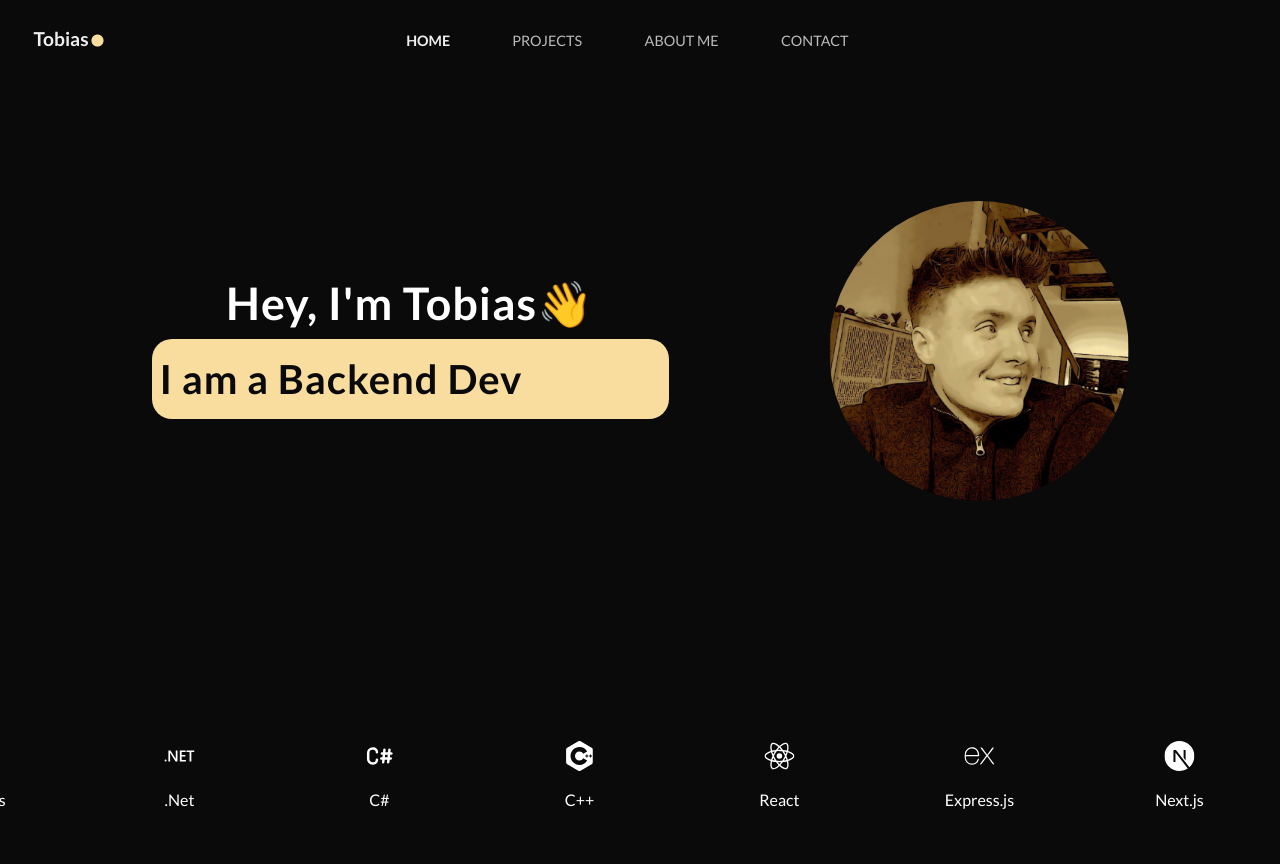
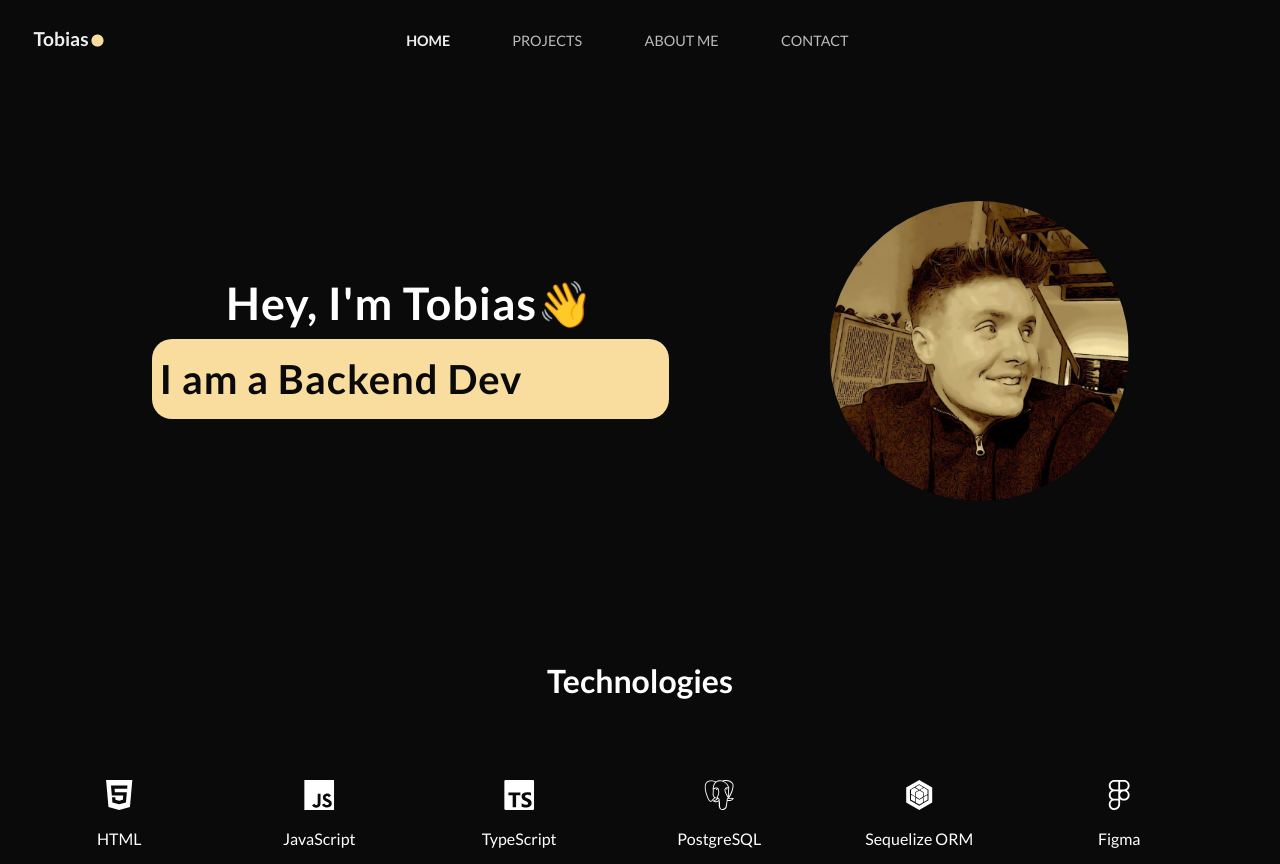
Before and after one commit to TobiasAagaard/portfolio, a React (Vite) app in the folder Frontend/: page / in a window 1280 px wide. Before the commit the page ends 825 px from the top, so only its background shows below. Built offline with nearby package versions, Linux system fonts and the light colour scheme.

Commit message:
Starting on change language buttons

```diff
--- a/Frontend/src/Components/International/International.tsx
+++ /dev/null
@@ -1,6 +0,0 @@
-
-export const International: React.FC = () => {
-    return (
-        null
-    )
-}
--- a/Frontend/src/Components/Tech/Tech.scss
+++ b/Frontend/src/Components/Tech/Tech.scss
@@ -1,14 +1,20 @@
 .tech-grid {
-    margin-top: 15rem;
+    margin-top: 10rem;
     overflow: hidden;
     white-space: nowrap;
     color: #fff;
     z-index: 0;
 
+    h3 {
+        margin: 0 0 5rem 0;
+        font-size: 2rem;
+        text-align: center;
+
+    }
 
 .tech-track {
     display: flex;
-    animation: marquee-scroll 100s linear infinite;
+    animation: marquee-scroll 50s linear infinite alternate;
     width: max-content; /* Ensures smooth animation */
 
 
@@ -18,18 +24,18 @@
     justify-content: center;
     align-items: center;
     flex-direction: column;
+}
 }:hover {
     animation-play-state: paused;
-}
 }
 }
 
 /* Smooth scrolling animation */
 @keyframes marquee-scroll {
     from {
+        transform: translateX(-50%);
+    }
+    to {
         transform: translateX(0);
     }
-    to {
-        transform: translateX(-50%);
-    }
 }
--- a/Frontend/src/Components/Tech/Tech.tsx
+++ b/Frontend/src/Components/Tech/Tech.tsx
@@ -1,14 +1,13 @@
 import {JSX, useState } from "react";
+import { motion } from "framer-motion";
 import {
 
   SiCss3,
-  SiDocker,
   SiExpress,
   SiFigma,
   SiGithub,
   SiHtml5,
   SiJavascript,
-  SiNetlify,
   SiNextdotjs,
   SiNodedotjs,
   SiPostgresql,
@@ -53,8 +52,6 @@ const techs: Tech[] = [
   { name: "Figma", icon: <SiFigma size={size} /> },
   { name: "Github", icon: <SiGithub size={size} /> },
   { name: "Vercel", icon: <SiVercel size={size} /> },
-  { name: "Netlify", icon: <SiNetlify size={size} /> },
-  { name: "Docker", icon: <SiDocker size={size} /> },
   { name: "Python", icon: <SiPython size={size} /> },
   { name: "Visual Studio Code", icon: <DiVisualstudio size={size} /> },
   { name: "Ubuntu", icon: <SiUbuntu size={size} /> },
@@ -64,7 +61,13 @@ export const Tech: React.FC = () => {
   const [techsList] = useState(techs);
 
   return (
-    <div className="tech-grid">
+    <motion.div
+      className="tech-grid"
+      initial={{ opacity: 0 }}
+      animate={{ opacity: 1 }}
+      transition={{ duration: 2, delay: 1.6 }}
+    >
+      <h3>Technologies</h3>
       <div className="tech-track">
         {techsList.map((skill, index) => (
           <div key={index} className="tech-item">
@@ -73,6 +76,6 @@ export const Tech: React.FC = () => {
           </div>
         ))}
       </div>
-    </div>
+    </motion.div>
   );
 };
```
Also changed, not shown: Frontend/src/Components/LanguageSelector/LanguageSelector.tsx (added, +18 -0 lines). Lines whose indentation alone changed are shown as unchanged.
